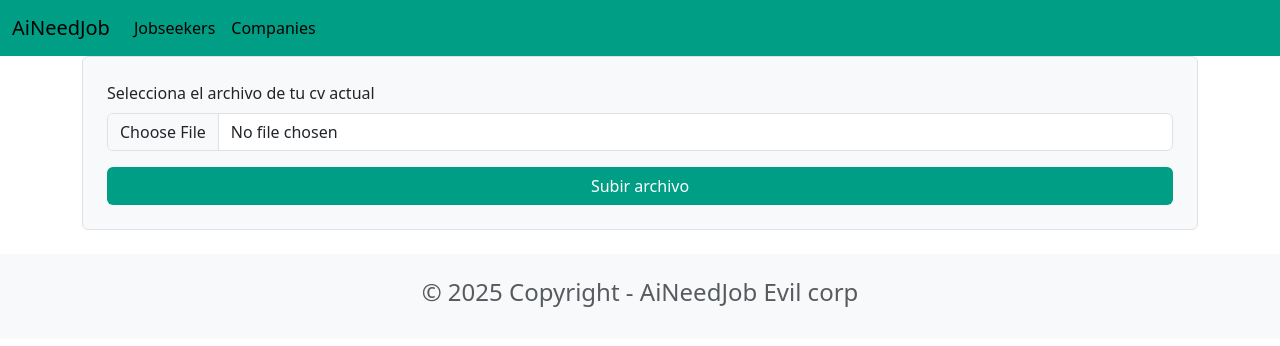
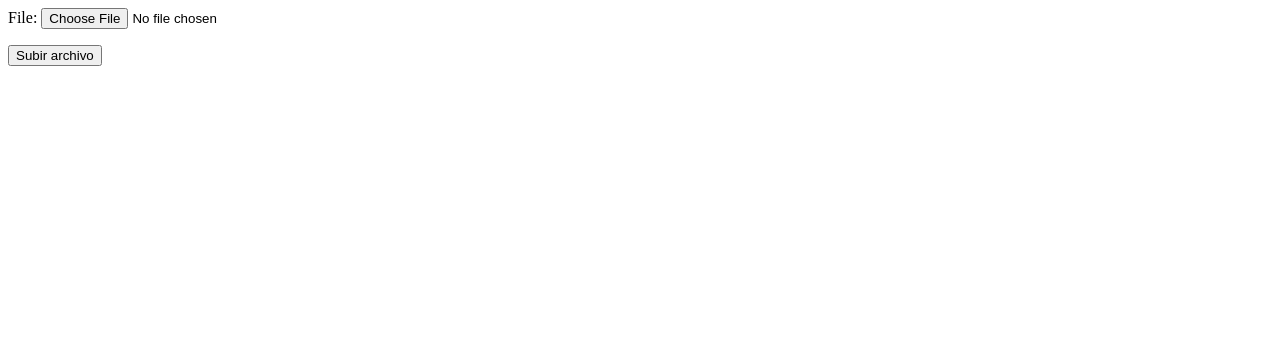
Before and after one commit to fcastroj/AI-Need-Job, a Django app: page /upload_cv/ in a window 1280 px wide. Shown: the top 346 px of the page. Run offline with Django 5.2, Linux system fonts and the light colour scheme.

Commit message:
Revert "extract text from cv and create base template"

```diff
--- a/AiNeedJob/settings.py
+++ b/AiNeedJob/settings.py
@@ -60,7 +60,7 @@ ROOT_URLCONF = 'AiNeedJob.urls'
 TEMPLATES = [
     {
         'BACKEND': 'django.template.backends.django.DjangoTemplates',
-        'DIRS': [os.path.join(BASE_DIR,'AiNeedJob/templates')],
+        'DIRS': [],
         'APP_DIRS': True,
         'OPTIONS': {
             'context_processors': [
--- a/AiNeedJob/templates/base.html
+++ /dev/null
@@ -1,38 +0,0 @@
-<head>
-    <link href="https://cdn.jsdelivr.net/npm/bootstrap@5.3.3/dist/css/bootstrap.min.css" rel="stylesheet" integrity="sha384-QWTKZyjpPEjISv5WaRU9OFeRpok6YctnYmDr5pNlyT2bRjXh0JMhjY6hW+ALEwIH" crossorigin="anonymous">
-    <script src="https://cdn.jsdelivr.net/npm/bootstrap@5.3.3/dist/js/bootstrap.bundle.min.js" integrity="sha384-YvpcrYf0tY3lHB60NNkmXc5s9fDVZLESaAA55NDzOxhy9GkcIdslK1eN7N6jIeHz" crossorigin="anonymous"></script>
-</head>
-
-<nav class="navbar navbar-expand-lg" style="background-color: #009f85;">
-    <div class="container-fluid">
-      <a class="navbar-brand" href="{% url 'home' %}">AiNeedJob</a>
-      <button class="navbar-toggler" type="button" data-bs-toggle="collapse" data-bs-target="#navbarSupportedContent" aria-controls="navbarSupportedContent" aria-expanded="false" aria-label="Toggle navigation">
-        <span class="navbar-toggler-icon"></span>
-      </button>
-      <div class="collapse navbar-collapse" id="navbarSupportedContent">
-        <ul class="navbar-nav me-auto mb-2 mb-lg-0">
-          <li class="nav-item">
-            <a class="nav-link active" aria-current="page" href="{% url 'upload_cv' %}">Jobseekers</a>
-          </li>
-          <li class="nav-item">
-            <a class="nav-link active" href="#">Companies</a>
-          </li>
-        </ul>
-      </div>
-    </div>
-  </nav>
-
-  <div class="container">
-    {% block content %}
-    {% endblock content %}
-  </div>
-
-  <footer class="text-center text-lg-start bg-light text-muted mt-4">
-    <div class="container">
-        <div class="row">
-            <div class="text-center p-4">
-                <h4>© 2025 Copyright - AiNeedJob Evil corp</h4>
-            </div>
-        </div>
-    </div>
-</footer>
--- a/CVapp/forms.py
+++ b/CVapp/forms.py
@@ -1,21 +1,7 @@
 from django import forms
 from .models import CV
-from django.core.exceptions import ValidationError
-import os
 
 class UploadFileForm(forms.ModelForm):
     class Meta:
         model = CV
         fields = ['file']
-
-    def clean_file(self):
-        file = self.cleaned_data.get('file')
-
-        ext = os.path.splitext(file.name)[1].lower()
-
-        valid_extensions = ['.pdf', '.md', '.txt']
-
-        if ext not in valid_extensions:
-            raise ValidationError(f"Solo se permiten archivos con extensiones: {', '.join(valid_extensions)}")
-
-        return file
--- a/CVapp/templates/JobseekerPage.html
+++ b/CVapp/templates/JobseekerPage.html
@@ -1,32 +1,5 @@
-{% extends 'base.html'%}
-{% block content %}
-<form method="post" enctype="multipart/form-data" class="p-4 border rounded bg-light">
+<form method="post" enctype="multipart/form-data">
     {% csrf_token %}
-    <div class="mb-3">
-        <label for="id_file" class="form-label">Selecciona el archivo de tu cv actual</label>
-        <input type="file" name="file" class="form-control" id="id_file" accept=".pdf,.md,.txt">
-        {% if form.file.errors %}
-            <ul class="errorlist" style="padding-left: 0; margin-left: 0;">
-                {% for error in form.file.errors %}
-                    <li style="
-                    list-style-type: none;
-                    margin-left: 0;
-                    padding-left: 0;
-                    color: red;
-                    font-weight: bold;
-                    background-color: #f8d7da;
-                    border: 1px solid #f5c6cb;
-                    padding: 10px;
-                    border-radius: 5px;
-                    margin-bottom: 10px;"
-                    >{{ error }}</li>
-                {% endfor %}
-            </ul>
-        {% endif %}
-    </div>
-    <div class="d-grid">
-        <button type="submit" class="btn" style="background-color: #009f85; color: #ffff;">Subir archivo</button>
-    </div>
+    {{ form.as_p }}
+    <button type="submit">Subir archivo</button>
 </form>
-
-{% endblock content %}
--- a/CVapp/templates/home.html
+++ b/CVapp/templates/home.html
@@ -1,4 +1 @@
-{% extends 'base.html'%}
-{% block content %}
 <h1>AI Need Job</h1>
-{% endblock content %}
--- a/CVapp/views.py
+++ b/CVapp/views.py
@@ -1,42 +1,15 @@
 from django.shortcuts import render, redirect
 from .forms import UploadFileForm
-import PyPDF2 # type: ignore
-import os
 
 def home(request):
     return render(request, 'home.html')
-
-def extract_text_from_pdf(pdf_path):
-    with open(pdf_path, 'rb') as file:
-        reader = PyPDF2.PdfReader(file)
-
-        extracted_text = ""
-
-        for page_num in range(len(reader.pages)):
-            page = reader.pages[page_num]
-            extracted_text += page.extract_text()
-
-        return extracted_text
-
-def extract_text(md_path):
-    with open(md_path, 'r', encoding='utf-8') as file:
-        text = file.read()
-    return text
 
 def uploadCV(request):
     if request.method == 'POST':
         form = UploadFileForm(request.POST, request.FILES)
         if form.is_valid():
             uploaded_file = form.save()
-            file_name = uploaded_file.file.name
-            file_extension = os.path.splitext(file_name)[1]
-            file_path = uploaded_file.file.path
-            if file_extension == ".pdf":
-                print(extract_text_from_pdf(file_path))
-                # process with AI
-            else:
-                print(extract_text(file_path))
-                # process with AI
+            # process  uploaded file
             return redirect('upload_cv')
     else:
         form = UploadFileForm()
```
Also changed, not shown: db.sqlite3, 2 other files.
